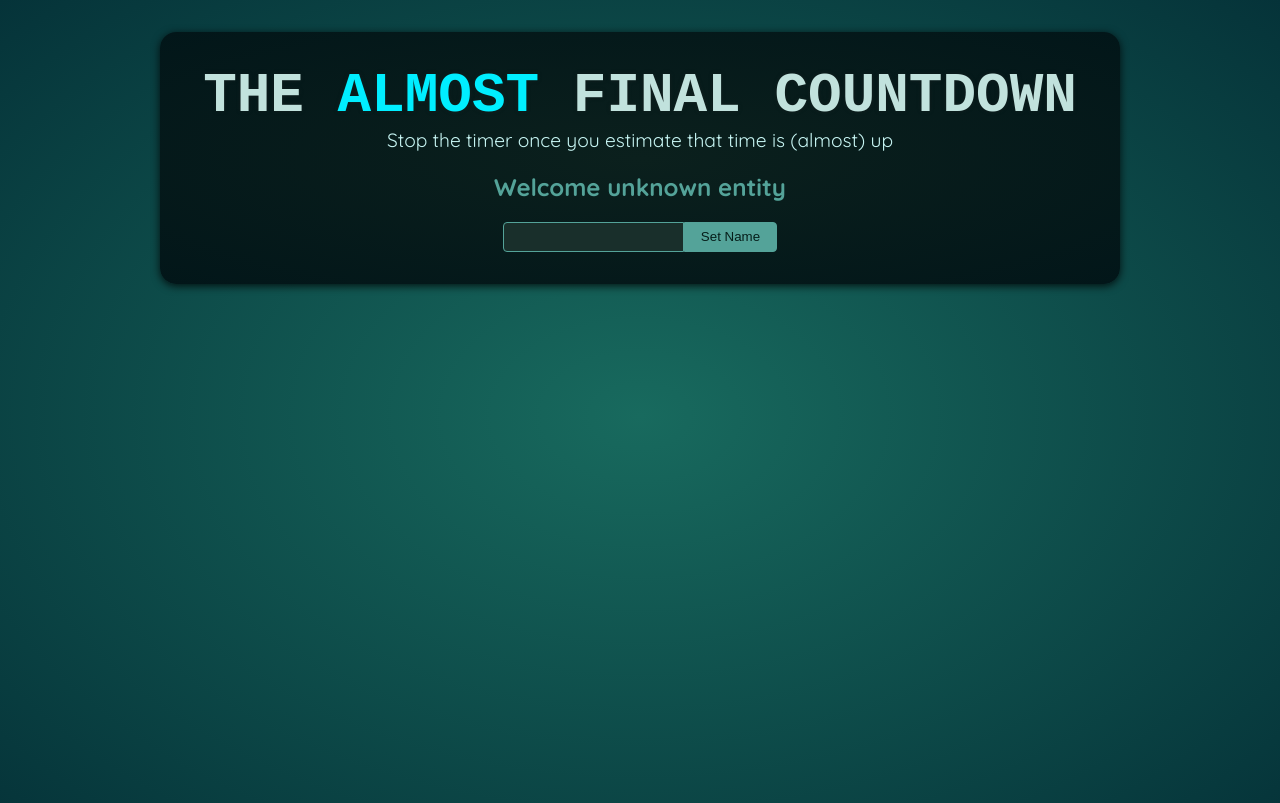
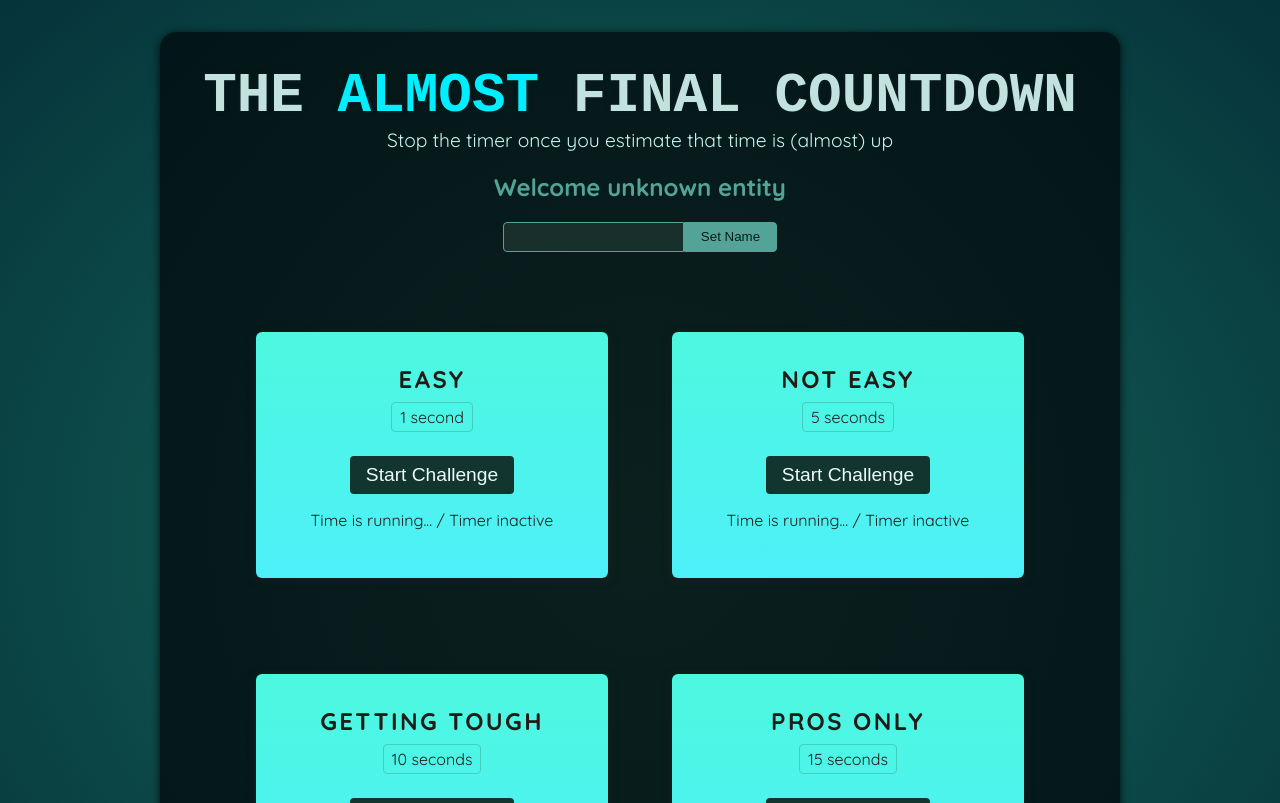
Before and after one commit to mghaznav/whats-the-time, a React (Vite) app: page / in a window 1280 px wide. Shown: the top 803 px of the page. Built offline with nearby package versions, Linux system fonts and the light colour scheme; a web font is replaced by a local one.

Commit message:
Added TimerChallenge component

```diff
--- a/src/App.jsx
+++ b/src/App.jsx
@@ -1,9 +1,26 @@
+import { styled } from 'styled-components';
+
 import Player from './components/Player.jsx';
+import TimerChallenge from './components/TimerChallenge.jsx';
+
+const Challenges = styled.div`
+    max-width: 50rem;
+    margin: 3rem auto;
+    display: flex;
+    flex-wrap: wrap;
+    gap: 2rem;
+`
 
 function App() {
   return (
     <>
       <Player />
+      <Challenges>
+        <TimerChallenge title="Easy" targetTime={1} />
+        <TimerChallenge title="Not easy" targetTime={5} />
+        <TimerChallenge title="Getting tough" targetTime={10} />
+        <TimerChallenge title="Pros only" targetTime={15} />
+      </Challenges>
     </>
   );
 }
--- a/src/components/Player.jsx
+++ b/src/components/Player.jsx
@@ -48,6 +48,7 @@
 
   function handleClick() {
     setEnteredPlayerName(playerName.current.value);
+    playerName.current.value = ''
   }
 
   return (
--- /dev/null
+++ b/src/components/TimerChallenge.jsx
@@ -0,0 +1,69 @@
+import { styled } from 'styled-components';
+
+const ChallengeSection = styled.section`
+    width: 22rem;
+    display: flex;
+    flex-direction: column;
+    align-items: center;
+    justify-content: center;
+    padding: 2rem;
+    margin: 2rem auto;
+    background: linear-gradient(#4df8df, #4df0f8);
+    color: #221c18;
+    box-shadow: 0 2px 8px rgba(35, 34, 34, 0.6);
+    border-radius: 6px;
+
+    & button {
+        margin-top: 1rem;
+        padding: 0.5rem 1rem;
+        border: none;
+        border-radius: 4px;
+        background: #12352f;
+        color: #edfcfa;
+        font-size: 1.2rem;
+        cursor: pointer;
+    }
+
+    & button:hover {
+        background: #051715;
+    }
+
+    & h2 {
+        font-size: 1.5rem;
+        letter-spacing: 0.1em;
+        margin: 0;
+        text-align: center;
+        text-transform: uppercase;
+        color: #221c18;
+    }
+
+    & .active {
+        animation: flash 1s infinite;
+    }
+
+    & .challenge-time {
+        border: 1px solid #46cebe;
+        border-radius: 4px;
+        padding: 0.25rem 0.5rem;
+        margin: 0.5rem;
+    }
+`;
+
+export default function TimerChallenge({title, targetTime}) {
+    return (
+        <ChallengeSection>
+            <h2>{title}</h2>
+            <p className='challenge-time'>
+                {targetTime} second{targetTime > 1 ? 's' : ''}
+            </p>
+            <div>
+                <button>
+                    Start Challenge
+                </button>
+            </div>
+            <p>
+                Time is running... / Timer inactive
+            </p>
+        </ChallengeSection>
+    );
+}
```
